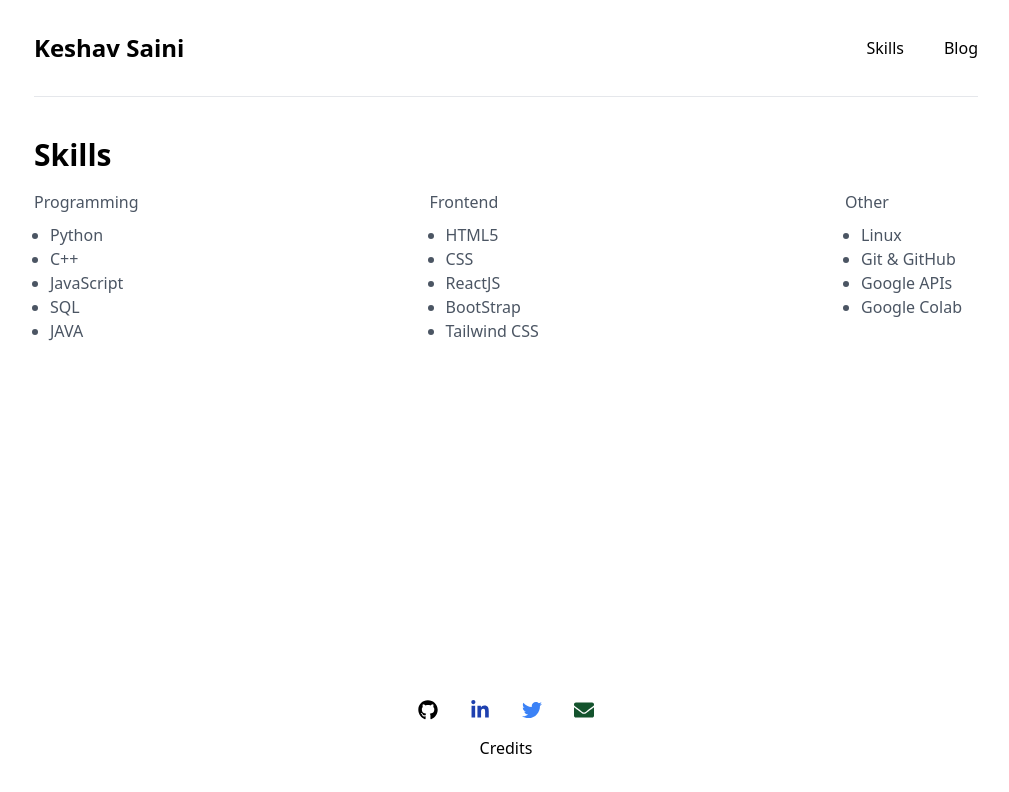
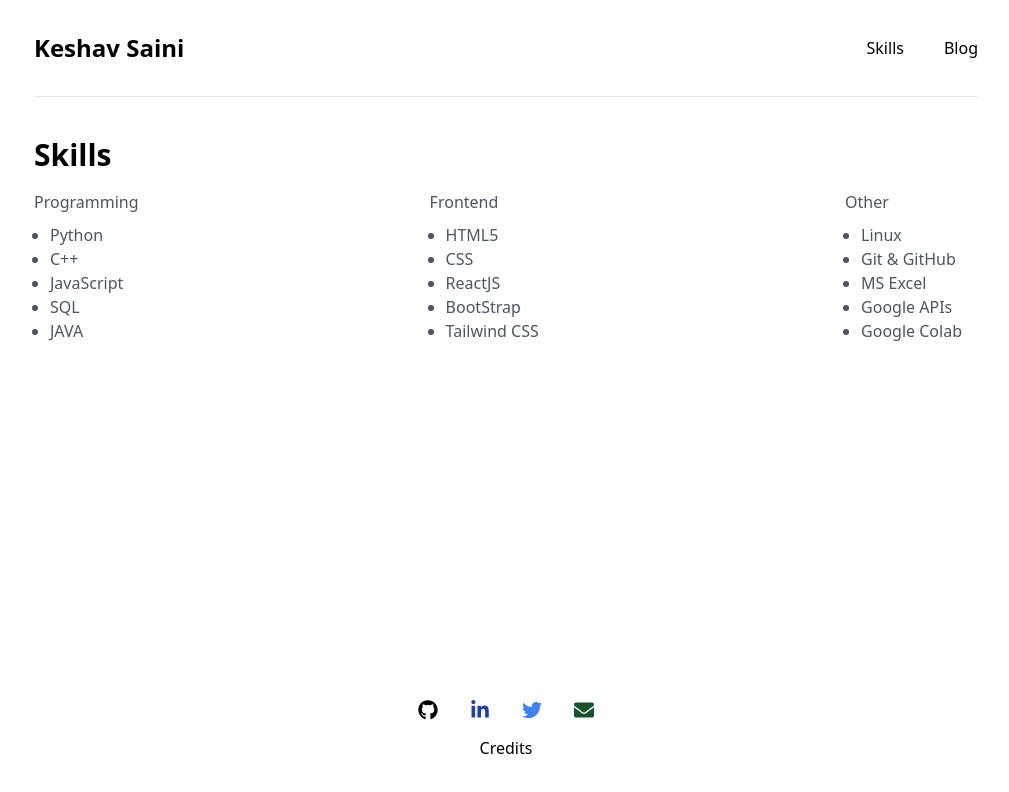
Before and after one commit to professor91/keshav-saini, a React (Create React App) app: page /skills in a window 1280 px wide. Shown: the top 792 px of the page, without its empty margins (134-1143 px from the left). Built offline with nearby package versions, Linux system fonts and the light colour scheme.

Commit message:
added new skills

```diff
--- a/src/components/Skills.js
+++ b/src/components/Skills.js
@@ -59,6 +59,7 @@ function Skills() {
                         className="list-disc mt-2 mx-4 text-gray-600 ">
                         <li>Linux</li>
                         <li>Git & GitHub</li>
+                        <li>MS Excel</li>
                         <li>Google APIs</li>
                         <li>Google Colab</li>
                     </ul>
```
